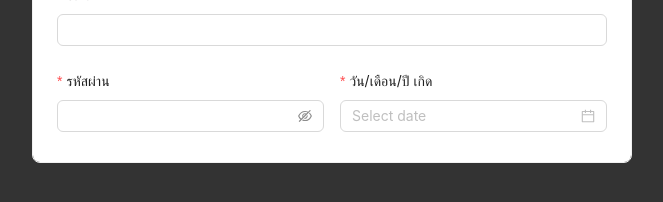
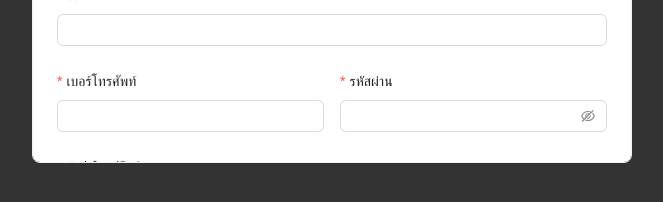
Before and after one commit to Rezlick/MemberManagementSystem, a React (Vite) app in the folder Frontend/: page /signup in a window 1280 px wide. Shown: the part 512-714 px from the top of the page, without its empty margins (308-971 px from the left). Built offline with nearby package versions, Linux system fonts and the light colour scheme.

Commit message:
update register page

```diff
--- a/Frontend/src/pages/authentication/Register/index.tsx
+++ b/Frontend/src/pages/authentication/Register/index.tsx
@@ -90,6 +90,26 @@ import {
                       </Form.Item>
                     </Col>
 
+                    <Col xs={24} sm={24} md={24} lg={24} xl={12}>
+                    <Form.Item
+                      label="เบอร์โทรศัพท์"
+                      name="phone_number"
+                      rules={[
+                      { required: true, message: "กรุณากรอกเบอร์โทรศัพท์ !" },
+                      ]}
+                    >
+                    <Input
+                        maxLength={10}
+                        minLength={10}
+                        onKeyPress={(event) => {
+                        if (!/[0-9]/.test(event.key)) {
+                        event.preventDefault();
+                        }
+                        }}
+                      />
+                    </Form.Item>
+                    </Col>
+
                     <Col xs={24} sm={24} md={24} lg={12} xl={12}>
                       <Form.Item
                         label="รหัสผ่าน"
@@ -129,17 +149,15 @@ import {
 
                     <Col xs={24} sm={24} md={24} lg={12} xl={12}>
                       <Form.Item
-                        label="เพศ"
-                        name="gender_id"
-                        rules={[{ required: true, message: "กรุณาเลือกเพศ !" }]}
+                        label="ตำแหน่ง"
+                        name="role_id"
+                        rules={[{ required: true, message: "กรุณาเลือกตำแหน่ง !" }]}
                       >
                         <Select
                           defaultValue=""
                           style={{ width: "100%" }}
                           options={[
-                            { value: "", label: "กรุณาเลือกเพศ", disabled: true },
-                            { value: 1, label: "Male" },
-                            { value: 2, label: "Female" },
+                            { value: 2, label: "Member" }
                           ]}
                         />
                       </Form.Item>
```
